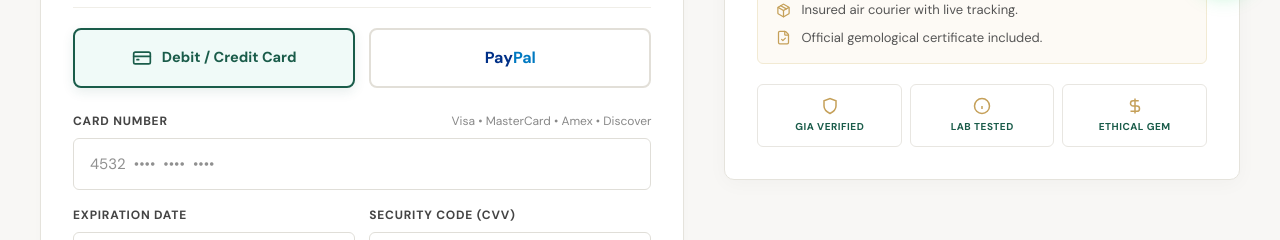
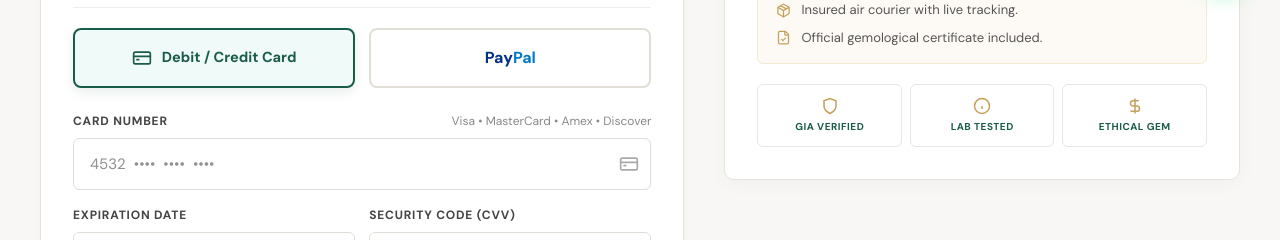
Before and after one commit to abbasroghani657/minerals-universe, a Next.js app: page /checkout in a window 1280 px wide. Shown: the part 780-1020 px from the top of the page. Built offline with nearby package versions, Linux system fonts and the light colour scheme; no server answers; a web font is replaced by a local one.

Commit message:
Add real-time auto card brand detection with visual badges

```diff
--- a/app/checkout/page.tsx
+++ b/app/checkout/page.tsx
@@ -72,12 +72,47 @@ export default function PremiumCheckoutPage() {
   const currencySymbol = getCurrencySymbol(currency);
   const currentRate = getExchangeRate(currency, exchangeRates);
 
+function getCardBrand(num: string) {
+  const clean = num.replace(/\s+/g, '');
+  if (!clean) return { name: '', color: '#888', bg: '#f5f5f5', label: 'Accepted Cards', isDetected: false };
+  if (/^4/.test(clean)) {
+    return { name: 'Visa', color: '#1434CB', bg: '#eaf0ff', label: 'VISA', isDetected: true };
+  }
+  if (/^(5[1-5]|2[2-7])/.test(clean)) {
+    return { name: 'Mastercard', color: '#EB001B', bg: '#fff0ee', label: 'Mastercard', isDetected: true };
+  }
+  if (/^3[47]/.test(clean)) {
+    return { name: 'American Express', color: '#006FCF', bg: '#e6f3fc', label: 'AMEX', isDetected: true };
+  }
+  if (/^(6011|65|64[4-9])/.test(clean)) {
+    return { name: 'Discover', color: '#FF6000', bg: '#fff4eb', label: 'Discover', isDetected: true };
+  }
+  if (/^35/.test(clean)) {
+    return { name: 'JCB', color: '#00539B', bg: '#e6f1f9', label: 'JCB', isDetected: true };
+  }
+  if (/^62/.test(clean)) {
+    return { name: 'UnionPay', color: '#D9272E', bg: '#fdeeed', label: 'UnionPay', isDetected: true };
+  }
+  return { name: 'Card', color: '#666', bg: '#f0f0f0', label: 'Card', isDetected: false };
+}
+
   // ─── Formatters ───
   const handleCardNumberChange = (e: React.ChangeEvent<HTMLInputElement>) => {
     const val = e.target.value.replace(/\s+/g, '').replace(/[^0-9]/gi, '');
-    const formatted = val.match(/.{1,4}/g)?.join(' ') || val;
+    let formatted = val;
+    // Format Amex as 4-6-5
+    if (/^3[47]/.test(val)) {
+      const parts = [val.substring(0, 4), val.substring(4, 10), val.substring(10, 15)].filter(Boolean);
+      formatted = parts.join(' ');
+      setCardNumber(formatted.substring(0, 17));
+    } else {
+      // Format 4-4-4-4 for Visa/Mastercard/Discover
+      formatted = val.match(/.{1,4}/g)?.join(' ') || val;
       setCardNumber(formatted.substring(0, 19));
+    }
   };
+
+  const detectedCard = getCardBrand(cardNumber);
 
   const handleExpiryChange = (e: React.ChangeEvent<HTMLInputElement>) => {
     let val = e.target.value.replace(/\s+/g, '').replace(/[^0-9/]/gi, '');
@@ -478,16 +513,37 @@ export default function PremiumCheckoutPage() {
                         <label style={{ ...labelBase, marginBottom: 0 }}>Card Number</label>
                         <span style={{ fontSize: '12px', color: '#888' }}>Visa • MasterCard • Amex • Discover</span>
                       </div>
+                      <div style={{ position: 'relative', display: 'flex', alignItems: 'center' }}>
                         <input
                           type="text"
                           className="input-field"
-                        style={inputBase}
+                          style={{ ...inputBase, paddingRight: detectedCard.isDetected ? '115px' : '45px' }}
                           value={cardNumber}
                           onChange={handleCardNumberChange}
                           placeholder="4532  ••••  ••••  ••••"
                           maxLength={19}
                           required
                         />
+                        <div style={{ position: 'absolute', right: '12px', display: 'flex', alignItems: 'center', pointerEvents: 'none' }}>
+                          {detectedCard.isDetected ? (
+                            <span style={{
+                              background: detectedCard.bg,
+                              color: detectedCard.color,
+                              padding: '4px 10px',
+                              borderRadius: '4px',
+                              fontWeight: 800,
+                              fontSize: '12px',
+                              letterSpacing: '0.5px',
+                              border: `1px solid ${detectedCard.color}40`,
+                              boxShadow: '0 2px 6px rgba(0,0,0,0.06)'
+                            }}>
+                              {detectedCard.label}
+                            </span>
+                          ) : (
+                            <CreditCard size={20} color="#aaa" />
+                          )}
+                        </div>
+                      </div>
                     </div>
 
                     <div style={{ display: 'grid', gridTemplateColumns: '1fr 1fr', gap: '14px' }}>
```
Lines whose indentation alone changed are shown as unchanged.
